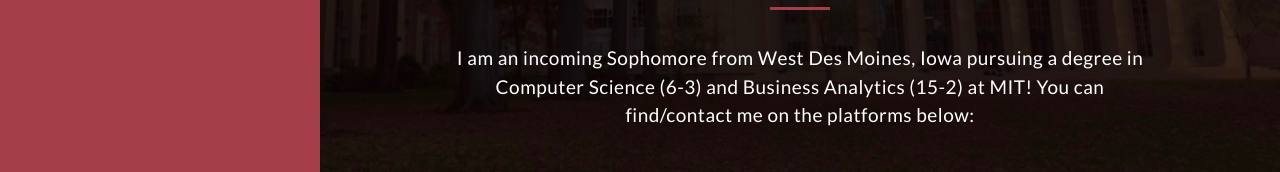
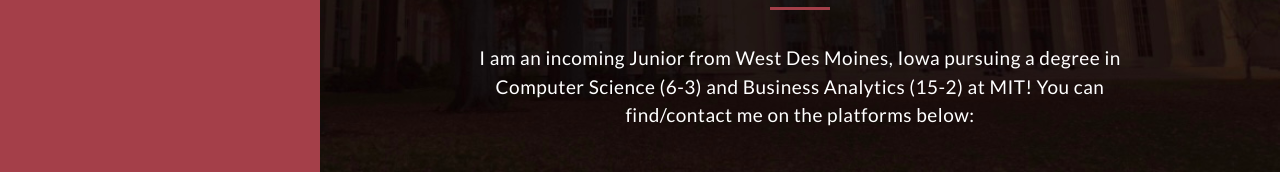
Before and after one commit to elaineliuwang/my-portfolio, a plain HTML site: page index.html in a window 1280 px wide. Shown: the part 598-770 px from the top of the page. Drawn offline with Linux system fonts and the light colour scheme.

Commit message:
Update index.html

```diff
--- a/index.html
+++ b/index.html
@@ -59,7 +59,7 @@
             <h2>About Me</h2>
             <div class="line-dec"></div> <br>
             <span
-              >I am an incoming Sophomore from West Des Moines, Iowa pursuing a degree in Computer Science (6-3)
+              >I am an incoming Junior from West Des Moines, Iowa pursuing a degree in Computer Science (6-3)
               and Business Analytics (15-2) at MIT! You can find/contact me on the platforms below:
                </span
             >
```
